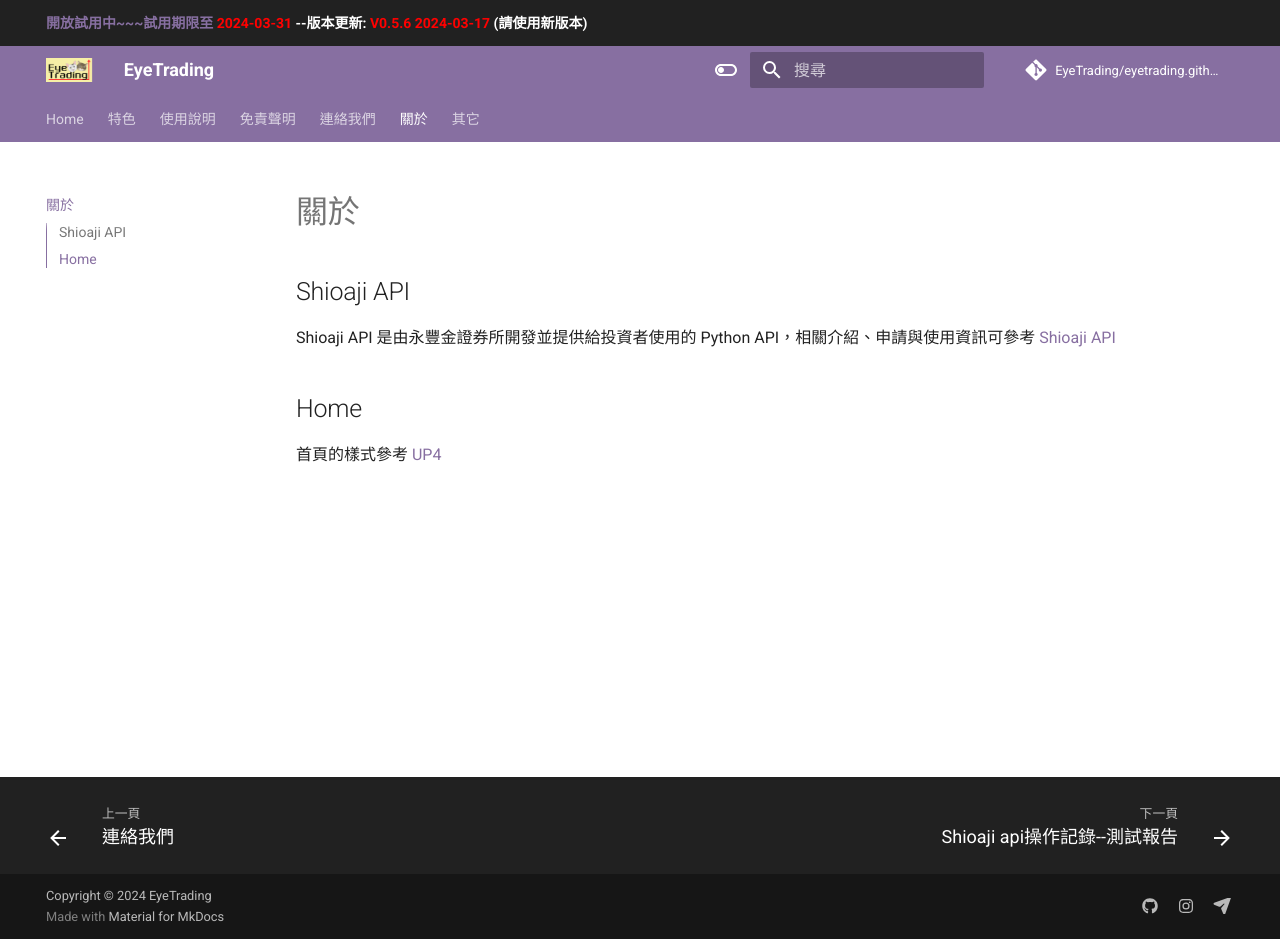
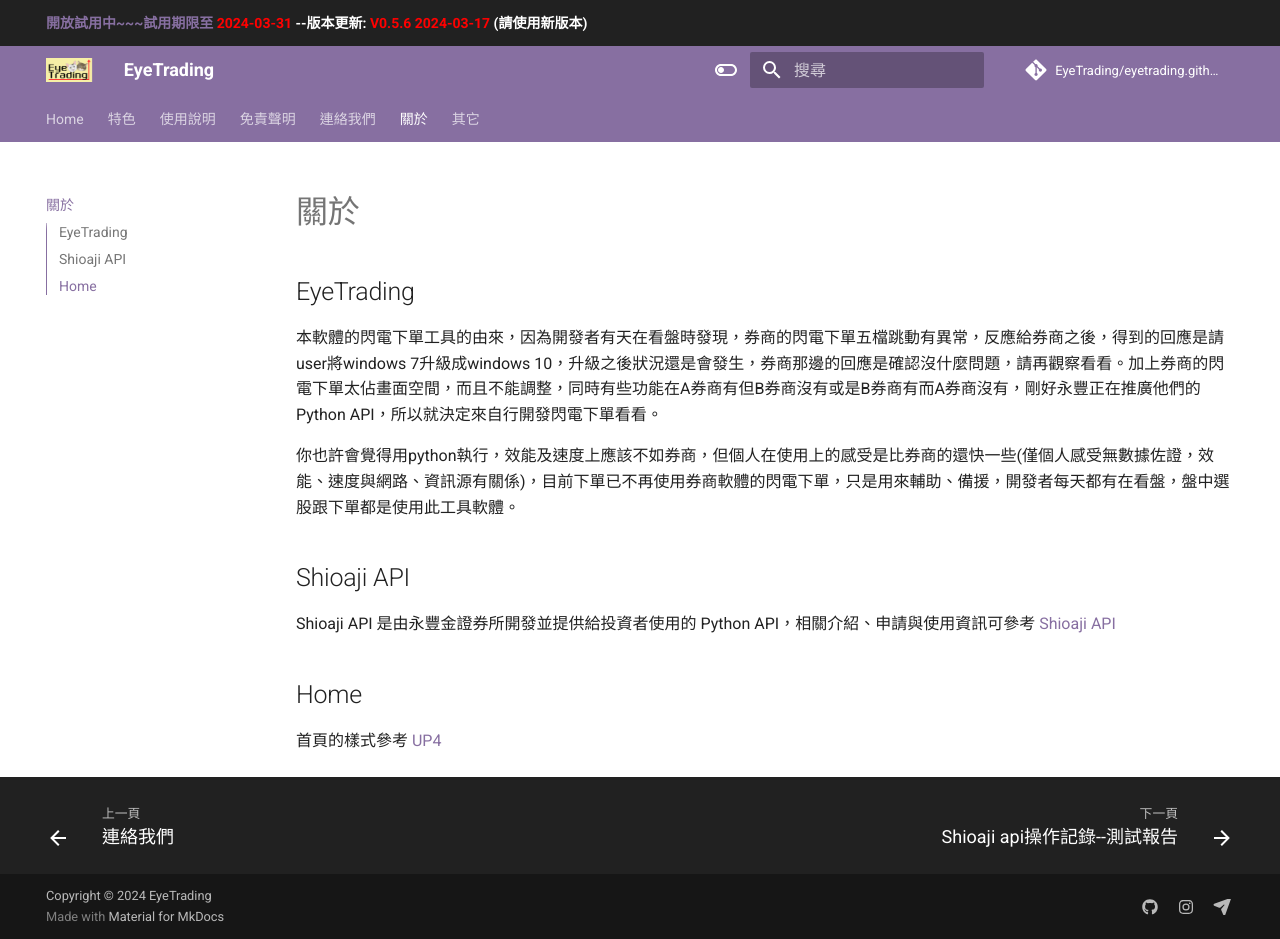
Before and after one commit to EyeTrading/eyetrading.github.io, an MkDocs documentation site: the page built from docs/about.md, in a window 1280 px wide and 939 px high. Built offline with MkDocs 1.6.1 and Material for MkDocs 9.7.7, drawn with Linux system fonts in a browser that asks for light colours; comment, search, counter and statistics services are not loaded.

Commit message:
Add files via upload

```diff
--- a/docs/about.md
+++ b/docs/about.md
@@ -1,4 +1,10 @@
 # 關於
+
+## EyeTrading
+
+本軟體的閃電下單工具的由來，因為開發者有天在看盤時發現，券商的閃電下單五檔跳動有異常，反應給券商之後，得到的回應是請user將windows 7升級成windows 10，升級之後狀況還是會發生，券商那邊的回應是確認沒什麼問題，請再觀察看看。加上券商的閃電下單太佔畫面空間，而且不能調整，同時有些功能在A券商有但B券商沒有或是B券商有而A券商沒有，剛好永豐正在推廣他們的Python API，所以就決定來自行開發閃電下單看看。
+
+你也許會覺得用python執行，效能及速度上應該不如券商，但個人在使用上的感受是比券商的還快一些(僅個人感受無數據佐證，效能、速度與網路、資訊源有關係)，目前下單已不再使用券商軟體的閃電下單，只是用來輔助、備援，開發者每天都有在看盤，盤中選股跟下單都是使用此工具軟體。
 
 ## Shioaji API
 
```
